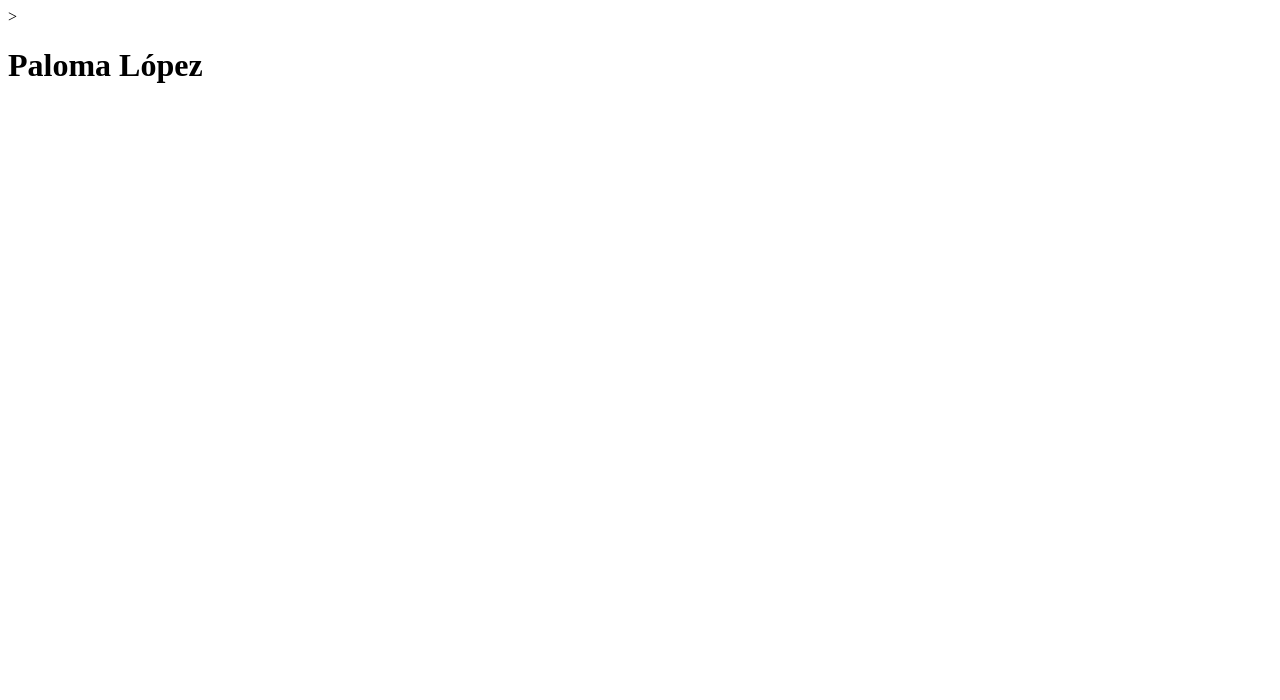
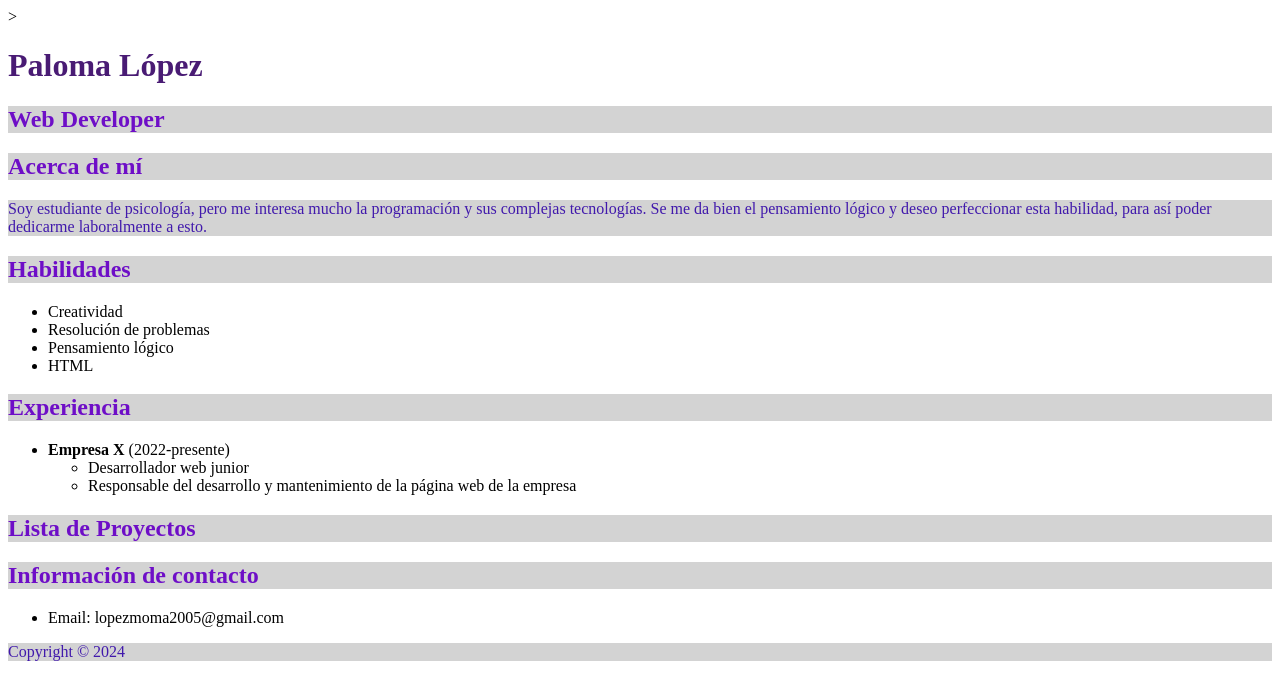
Before and after one commit to palomalopez-b/MiPortfolio, a plain HTML site: page index.html in a window 1280 px wide. Drawn offline with Linux system fonts and the light colour scheme.

Commit message:
Segunda actualización

```diff
--- a/index.html
+++ b/index.html
@@ -3,8 +3,54 @@
     <!--Esto es un comentario-->>
     <head>
         <title>Mi Portfolio</title>
-        </head>
+        <link rel="stylesheet" href="style.css"/>
+    </head>
         <body>
-            <h1>Paloma López</h1>
-            </body>
+            <header>
+             <h1 style="color: rgb(73, 27, 116);">Paloma López</h1>
+             <h2>Web Developer</h2>
+            </header>
+            <main>
+                <section>
+                    <h2>Acerca de mí</h2>
+                    <p>Soy estudiante de psicología, pero me interesa mucho la programación y sus
+                       complejas tecnologías. Se me da bien el pensamiento lógico y deseo perfeccionar
+                       esta habilidad, para así poder dedicarme laboralmente a esto.
+                    </p>
+                </section>
+                <section>
+                    <h2>Habilidades</h2>
+                    <ul>
+                        <li>Creatividad</li>
+                        <li>Resolución de problemas</li>
+                        <li>Pensamiento lógico</li>
+                        <li>HTML</li>
+                    </ul>
+                </section>
+                <section>
+                    <h2>Experiencia</h2>
+                    <ul>
+                        <li>
+                            <b>Empresa X</b> (2022-presente)
+                            <ul>
+                                <li>Desarrollador web junior</li>
+                                <li>Responsable del desarrollo y mantenimiento de la página web de la empresa</li>
+                    </ul>
+                    </li>
+                 </section>
+                <section>
+                    <h2>Lista de Proyectos</h2>
+                </section>
+                <h2>Información de contacto</h2>
+                <ul>
+                    <li>Email: lopezmoma2005@gmail.com</li>
+                </ul>
+                <section>
+
+                </section>
+            </main>
+            <footer>
+                <p>Copyright &copy; 2024</p>
+            </footer>
+        </body>
             </html>
--- /dev/null
+++ b/style.css
@@ -0,0 +1,8 @@
+p{
+    color:rgb(65, 25, 172);
+   background-color: lightgray;
+}
+h2{
+   color:rgb(110, 14, 199);
+   background-color: lightgray;
+}
```
